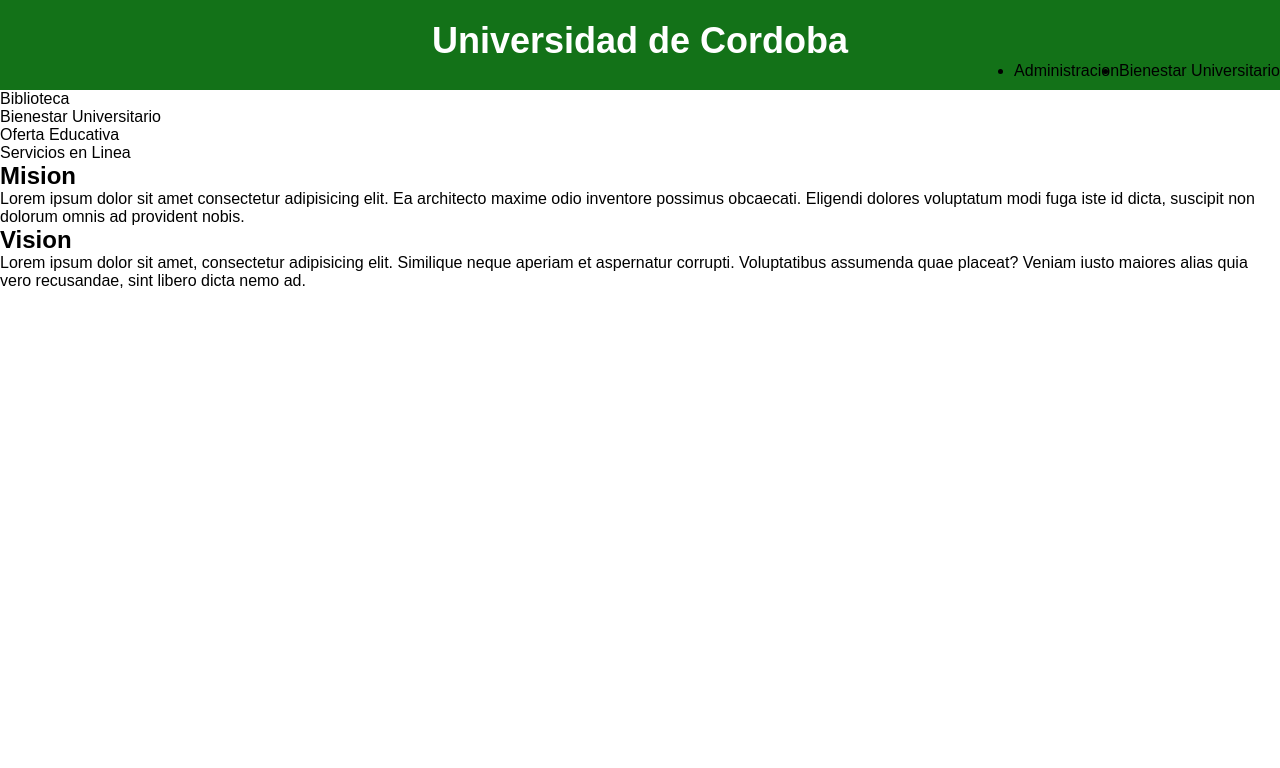
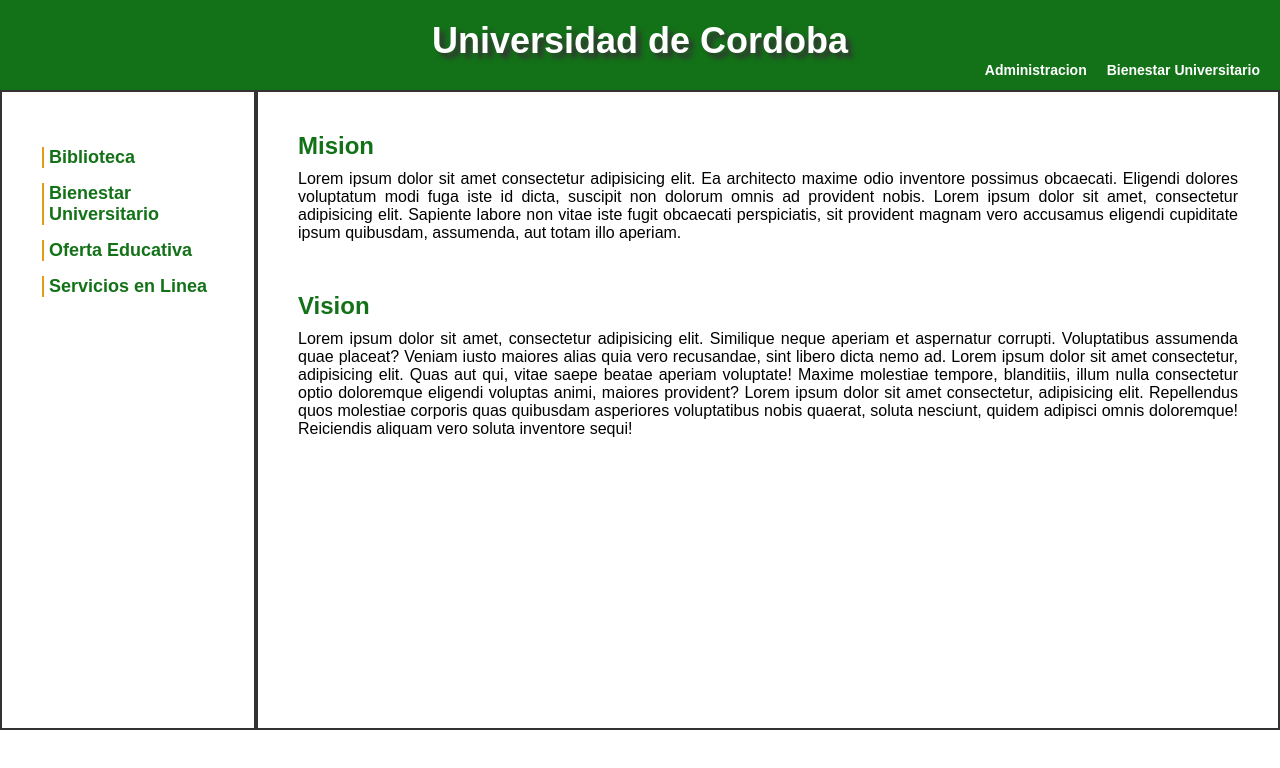
Before and after one commit to deivisjoro/practicas_css_martes, a plain HTML site: page practica2/index.html in a window 1280 px wide. Drawn offline with Linux system fonts and the light colour scheme.

Commit message:
practica 2 terminada

```diff
--- a/practica2/css/estilos.css
+++ b/practica2/css/estilos.css
@@ -17,15 +17,83 @@
     font-weight: bold;
     text-align: center;
     padding-top: 20px;
+    text-shadow: 5px 5px 5px #333333;
 }
 
 .nav-top{
     display: flex;
-    flex-direction: column-reverse;
+    flex-flow:row-reverse wrap-reverse;
+    padding-right: 20px;
 }
 
 
 .nav-top ul{
     display: flex;
-    justify-content: right;
+    list-style-type: none;
 }
+
+.nav-top ul li{
+    margin-left: 20px;
+    color: white;
+    font-weight: bold;
+    font-size: 14px;
+}
+
+.nav-top ul li:hover{
+    color: yellow;
+    cursor: pointer;
+}
+
+
+.wrapper{
+    display: grid;
+    grid-template-columns: 1fr 4fr;
+    min-height: 80vh;
+}
+
+.wrapper > *{
+    border: solid 2px #333333;
+
+}
+
+.nav-left{
+    padding: 40px
+}
+
+.nav-left ul{
+    list-style-type: none;
+}
+
+.nav-left ul li{
+    margin-top: 15px;
+    color: #137218;
+    font-weight: bold;
+    font-size: 18px;
+
+    border-left: solid 2px rgb(231, 156, 15);
+    padding-left: 5px;
+}
+
+.nav-left ul li:hover{
+    color:  rgb(231, 156, 15);
+    border-left: solid 2px #137218;
+    cursor: pointer;
+}
+
+main{
+    padding: 40px;
+}
+
+main > article{
+    margin-bottom: 50px;
+}
+
+main > article h2{
+    color: #137218;
+    font-weight: bold;
+    margin-bottom: 10px;
+}
+
+main > article p{
+    text-align: justify;
+}
--- a/practica2/index.html
+++ b/practica2/index.html
@@ -33,12 +33,15 @@
                 <h2>Mision</h2>
                 <p>
                     Lorem ipsum dolor sit amet consectetur adipisicing elit. Ea architecto maxime odio inventore possimus obcaecati. Eligendi dolores voluptatum modi fuga iste id dicta, suscipit non dolorum omnis ad provident nobis.
+                    Lorem ipsum dolor sit amet, consectetur adipisicing elit. Sapiente labore non vitae iste fugit obcaecati perspiciatis, sit provident magnam vero accusamus eligendi cupiditate ipsum quibusdam, assumenda, aut totam illo aperiam.
                 </p>
             </article>
             <article>
                 <h2>Vision</h2>
                 <p>
                     Lorem ipsum dolor sit amet, consectetur adipisicing elit. Similique neque aperiam et aspernatur corrupti. Voluptatibus assumenda quae placeat? Veniam iusto maiores alias quia vero recusandae, sint libero dicta nemo ad.
+                    Lorem ipsum dolor sit amet consectetur, adipisicing elit. Quas aut qui, vitae saepe beatae aperiam voluptate! Maxime molestiae tempore, blanditiis, illum nulla consectetur optio doloremque eligendi voluptas animi, maiores provident?
+                    Lorem ipsum dolor sit amet consectetur, adipisicing elit. Repellendus quos molestiae corporis quas quibusdam asperiores voluptatibus nobis quaerat, soluta nesciunt, quidem adipisci omnis doloremque! Reiciendis aliquam vero soluta inventore sequi!
                 </p>
             </article>
         </main>
```
